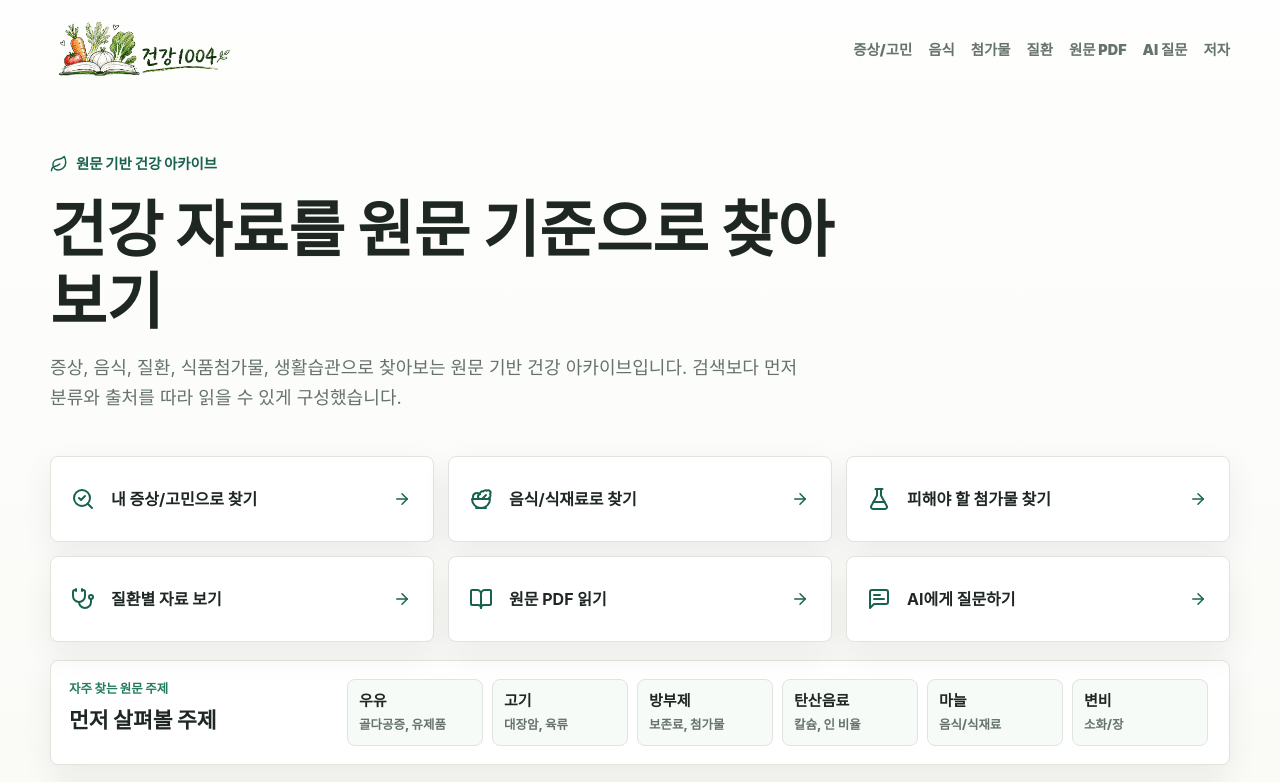
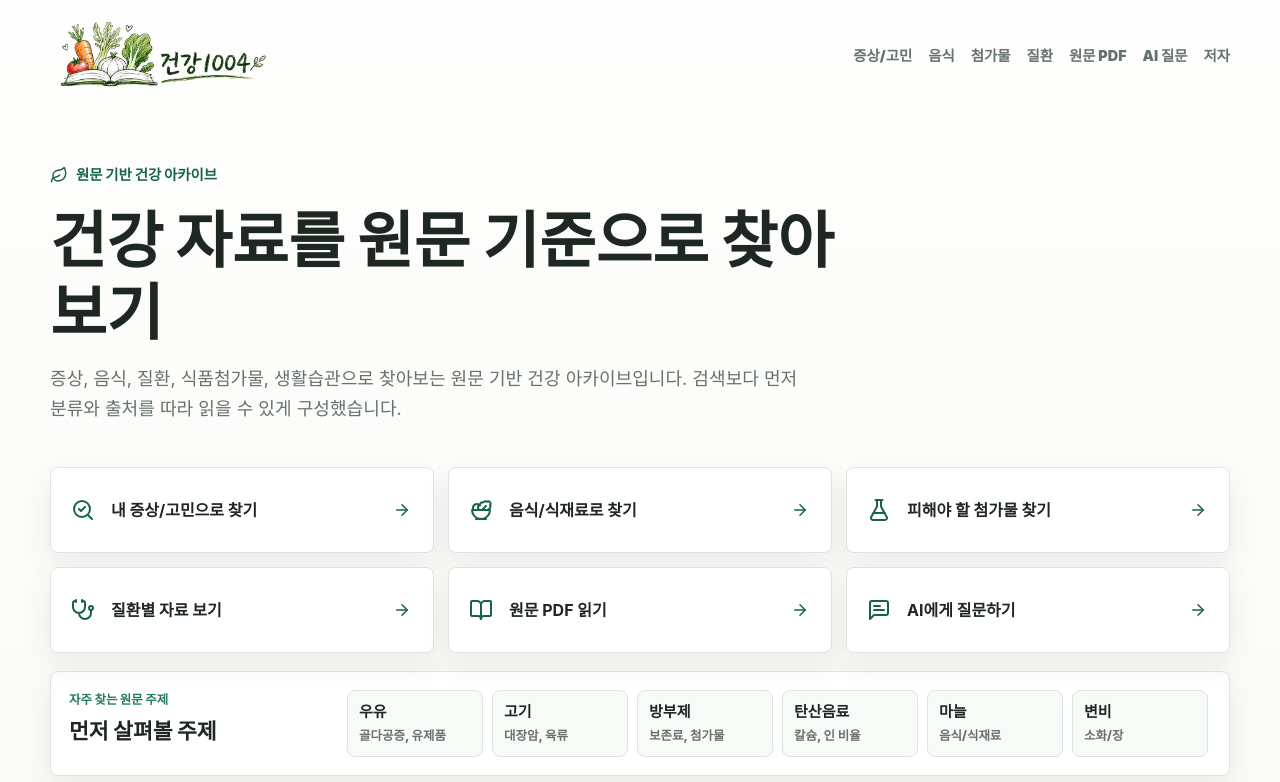
Before and after one commit to manynames3/health1004, a Next.js app in the folder frontend/: page / in a window 1280 px wide. Shown: the top 782 px of the page. Built offline with nearby package versions, Linux system fonts and the light colour scheme; no server answers.

Commit message:
Increase header logo size

```diff
--- a/frontend/app/globals.css
+++ b/frontend/app/globals.css
@@ -1145,14 +1145,14 @@ code {
 .archive-brand {
   display: inline-flex;
   align-items: center;
-  min-height: 56px;
+  min-height: 67px;
   font-weight: 950;
 }
 
 .archive-brand img {
   display: block;
-  width: 184px;
-  height: 56px;
+  width: 221px;
+  height: 67px;
   max-width: min(230px, 62vw);
   object-fit: cover;
   object-position: center;
```
